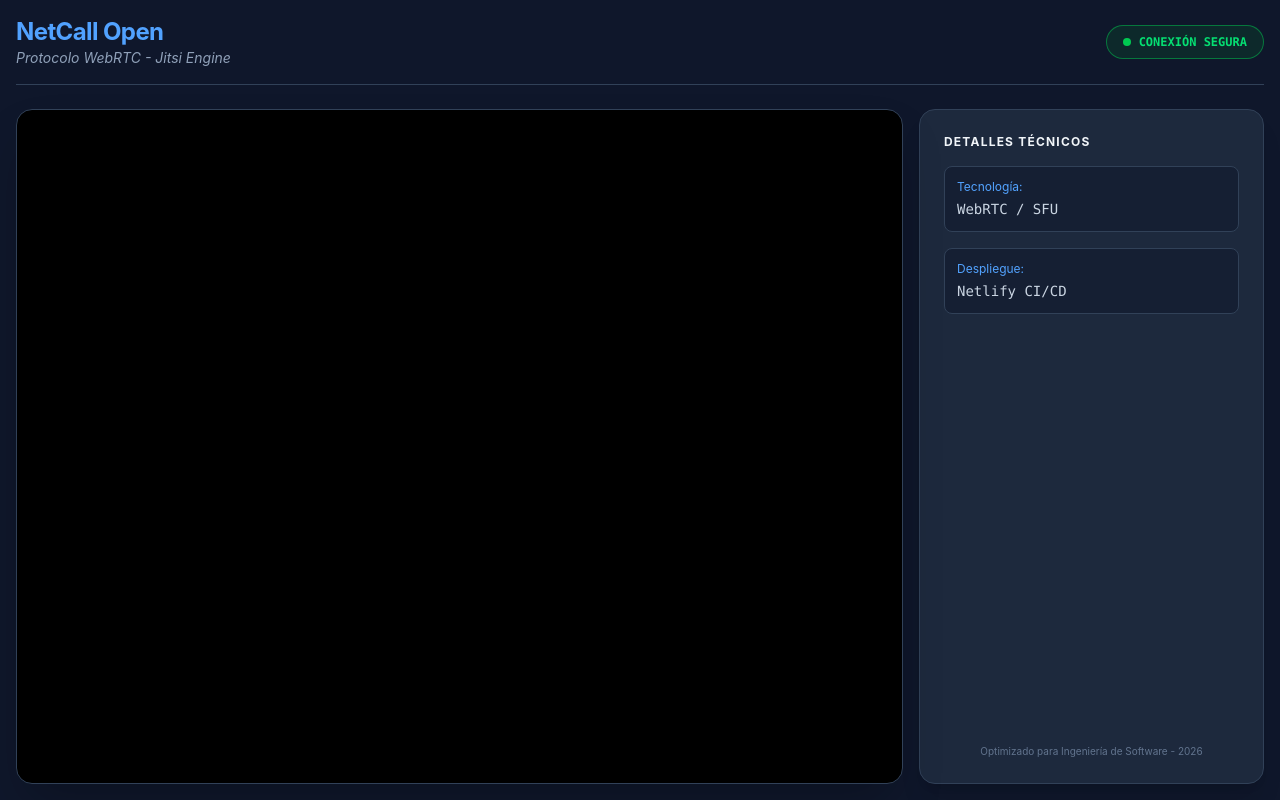
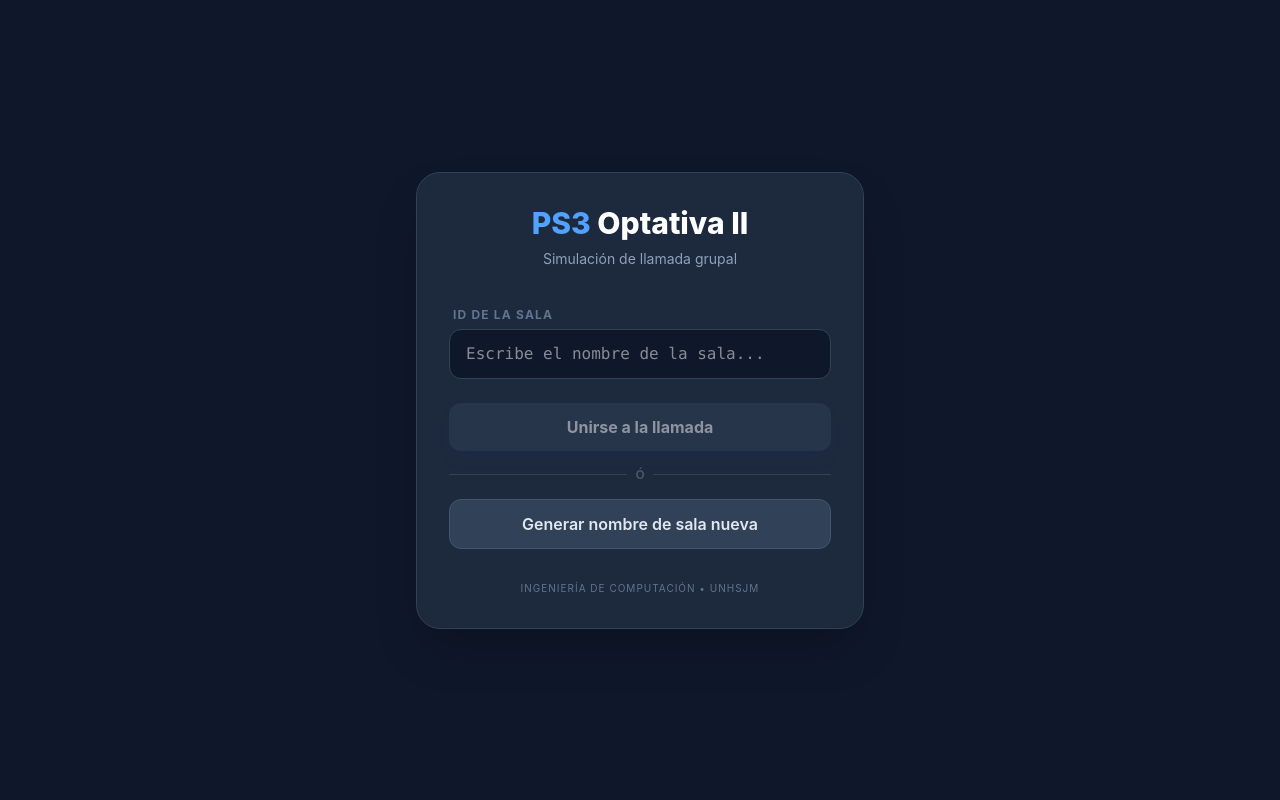
Before and after one commit to Skyline7171/ps3-optativa-II, a React (Vite) app: page / in a window 1280 px wide. Built offline with nearby package versions, Linux system fonts and the light colour scheme.

Commit message:
Implementación de un Lobby

```diff
--- a/src/App.jsx
+++ b/src/App.jsx
@@ -1,31 +1,44 @@
-import { useEffect, useRef } from 'react';
+import { useState, useEffect, useRef } from 'react';
 
 const VideoCallApp = () => {
+  const [roomName, setRoomName] = useState('');
+  const [inCall, setInCall] = useState(false);
   const jitsiContainerRef = useRef(null);
 
+  // Función para generar un ID de sala aleatorio y legible
+  const handleCreateRoom = () => {
+    const prefixes = ['ingenieria', 'clase', 'grupo', 'proyecto', 'reunion'];
+    const suffixes = ['optativa', 'redes', 'alpha', 'beta', 'final'];
+    const randomNum = Math.floor(1000 + Math.random() * 9000);
+
+    const generatedID = `${prefixes[Math.floor(Math.random() * prefixes.length)]}-${suffixes[Math.floor(Math.random() * suffixes.length)]}-${randomNum}`;
+
+    setRoomName(generatedID);
+  };
+
   useEffect(() => {
-    const domain = 'meet.jit.si';
+    // Solo actuamos si el usuario decidió entrar a la llamada
+    if (!inCall) return;
+
     let api = null;
 
-    const loadJitsi = () => {
-      // Creamos un nombre de sala único para evitar colisiones
-      const roomName = `Tarea_Ingenieria_UNHSJM_${Math.floor(Math.random() * 10000)}`;
-
+    const startConference = () => {
+      const domain = 'meet.jit.si';
       const options = {
-        roomName: roomName,
+        roomName: `UNHSJM_2026_${roomName.trim().replaceAll(' ', '_')}`,
         width: '100%',
         height: '100%',
         parentNode: jitsiContainerRef.current,
         configOverwrite: {
           startWithAudioMuted: true,
-          disableDeepLinking: true, // Evita que intente abrir la app en el celular
+          disableDeepLinking: true,
         },
         interfaceConfigOverwrite: {
           TOOLBAR_BUTTONS: ['microphone', 'camera', 'desktop', 'hangup', 'chat'],
         },
       };
 
-      // Si ya existe una instancia (por el Strict Mode), la limpiamos antes
+      // Limpiamos el contenedor por si quedó algún rastro de un intento previo
       if (jitsiContainerRef.current) {
         jitsiContainerRef.current.innerHTML = '';
       }
@@ -33,61 +46,96 @@
       api = new window.JitsiMeetExternalAPI(domain, options);
     };
 
-    // Verificamos si el script ya está en el documento
+    // Verificamos si el script externo de Jitsi ya está en el DOM
     if (window.JitsiMeetExternalAPI) {
-      loadJitsi();
+      startConference();
     } else {
       const script = document.createElement('script');
       script.src = 'https://meet.jit.si/external_api.js';
       script.async = true;
-      script.onload = loadJitsi;
+      script.onload = startConference;
       document.body.appendChild(script);
     }
 
+    // Cleanup: Destruimos la instancia al salir de la llamada o desmontar
     return () => {
-      if (api) api.dispose();
+      if (api) {
+        api.dispose();
+      }
     };
-  }, []);
+  }, [inCall, roomName]); // Dependencias críticas
 
-  return (
-    <div className="min-h-screen bg-slate-900 text-white p-4 flex flex-col font-sans">
-      <header className="flex justify-between items-center mb-6 border-b border-slate-700 pb-4">
-        <div>
-          <h1 className="text-2xl font-bold tracking-tight text-blue-400">NetCall Open</h1>
-          <p className="text-slate-400 text-sm italic">Protocolo WebRTC - Jitsi Engine</p>
-        </div>
-        <div className="flex items-center gap-2 bg-green-900/30 border border-green-500/50 px-4 py-2 rounded-full">
-          <span className="w-2 h-2 bg-green-500 rounded-full"></span>
-          <span className="text-xs font-mono text-green-400 font-bold uppercase">Conexión Segura</span>
-        </div>
-      </header>
+  if (!inCall) {
+    return (
+      <div className="min-h-screen bg-slate-900 flex items-center justify-center p-6 text-white font-sans">
+        <div className="max-w-md w-full bg-slate-800 rounded-3xl p-8 border border-slate-700 shadow-2xl">
+          <div className="text-center mb-8">
+            <h1 className="text-3xl font-extrabold text-blue-400">PS3 <span className="text-white">Optativa II</span></h1>
+            <p className="text-slate-400 text-sm mt-2">Simulación de llamada grupal</p>
+          </div>
 
-      <main className="flex-grow flex flex-col lg:flex-row gap-4">
-        {/* Contenedor de Video */}
-        <div className="flex-[3] bg-black rounded-2xl border border-slate-700 shadow-2xl overflow-hidden relative min-h-[500px]">
-          <div ref={jitsiContainerRef} className="w-full h-full" />
-        </div>
+          <div className="space-y-6">
+            {/* Input de Sala */}
+            <div>
+              <label className="text-xs uppercase tracking-widest text-slate-500 font-bold ml-1">ID de la Sala</label>
+              <input
+                type="text"
+                placeholder="Escribe el nombre de la sala..."
+                className="w-full bg-slate-900 border border-slate-700 rounded-xl px-4 py-3 mt-1 focus:outline-none focus:ring-2 focus:ring-blue-500 transition-all font-mono"
+                value={roomName}
+                onChange={(e) => setRoomName(e.target.value)}
+              />
+            </div>
 
-        {/* Info de la Tarea para la Profe */}
-        <div className="flex-[1] bg-slate-800 rounded-2xl border border-slate-700 p-6 shadow-xl flex flex-col justify-between">
-          <div>
-            <h2 className="font-bold mb-4 text-slate-100 uppercase text-xs tracking-widest">Detalles Técnicos</h2>
-            <div className="space-y-4">
-              <div className="p-3 bg-slate-900/50 rounded-lg border border-slate-700">
-                <p className="text-xs text-blue-400 mb-1">Tecnología:</p>
-                <p className="text-sm font-mono text-slate-300">WebRTC / SFU</p>
+            {/* Botones de Acción */}
+            <div className="flex flex-col gap-3">
+              <button
+                disabled={!roomName}
+                onClick={() => setInCall(true)}
+                className="w-full bg-blue-600 hover:bg-blue-500 disabled:bg-slate-700 disabled:opacity-50 disabled:cursor-not-allowed text-white font-bold py-3 rounded-xl transition-all shadow-lg shadow-blue-900/20"
+              >
+                Unirse a la llamada
+              </button>
+
+              <div className="flex items-center gap-2 my-1">
+                <div className="flex-grow border-t border-slate-700"></div>
+                <span className="text-slate-600 text-xs font-bold uppercase">ó</span>
+                <div className="flex-grow border-t border-slate-700"></div>
               </div>
-              <div className="p-3 bg-slate-900/50 rounded-lg border border-slate-700">
-                <p className="text-xs text-blue-400 mb-1">Despliegue:</p>
-                <p className="text-sm font-mono text-slate-300">Netlify CI/CD</p>
-              </div>
+
+              <button
+                onClick={handleCreateRoom}
+                className="w-full bg-slate-700 hover:bg-slate-600 text-slate-200 font-semibold py-3 rounded-xl border border-slate-600 transition-all"
+              >
+                Generar nombre de sala nueva
+              </button>
             </div>
           </div>
-          <p className="text-[10px] text-slate-500 text-center">
-            Optimizado para Ingeniería de Software - 2026
+
+          <p className="mt-8 text-center text-[10px] text-slate-500 uppercase tracking-widest">
+            Ingeniería de Computación • UNHSJM
           </p>
         </div>
-      </main>
+      </div>
+    );
+  }
+
+  // --- VISTA DE LA LLAMADA (Sin cambios) ---
+  return (
+    <div className="h-screen bg-black flex flex-col">
+      <div className="bg-slate-900 p-4 border-b border-slate-800 flex justify-between items-center">
+        <div className="flex items-center gap-3">
+          <div className="w-3 h-3 bg-green-500 rounded-full animate-pulse"></div>
+          <span className="text-blue-400 font-mono text-sm uppercase tracking-wider">Nombre de la sala: {roomName}</span>
+        </div>
+        <button
+          onClick={() => setInCall(false)}
+          className="bg-red-500/10 text-red-500 px-4 py-1.5 rounded-lg text-xs font-bold border border-red-500/30 hover:bg-red-500 hover:text-white transition-all uppercase tracking-tighter"
+        >
+          Finalizar Sesión
+        </button>
+      </div>
+      <div ref={jitsiContainerRef} className="flex-grow w-full" />
     </div>
   );
 };
```
